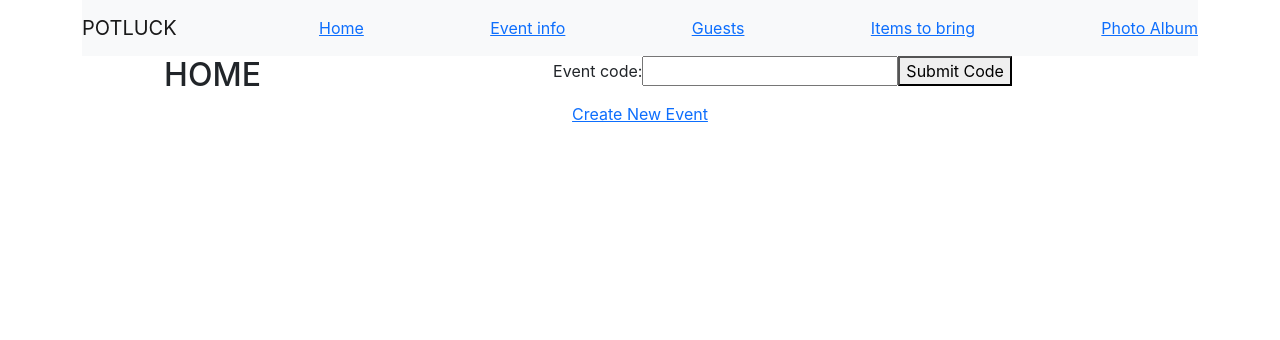
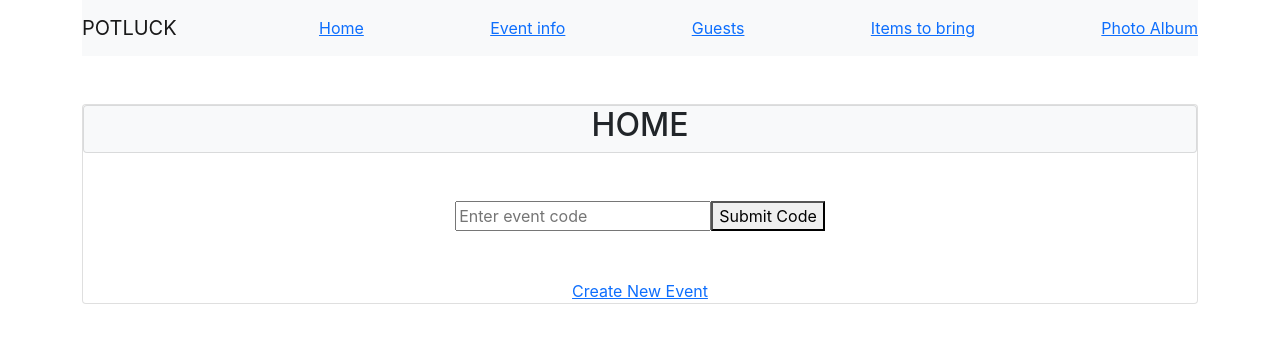
Before and after one commit to dayeane/Mind-your-Ps, a React (Create React App) app in the folder potluck/: page / in a window 1280 px wide. Shown: the top 340 px of the page. Built offline with nearby package versions, Linux system fonts and the light colour scheme; data requests are answered from the project's data file.

Commit message:
Some control-flow fixes for them Item- components, minor styling for HomeScreen and EventInfo

```diff
--- a/potluck/src/EventInfo.js
+++ b/potluck/src/EventInfo.js
@@ -3,16 +3,16 @@ function EventInfo({eventObj}) {
     console.log(eventObj);
     if (eventObj?.code === undefined) {
         return (
-            <>
-                <h2>EVENT INFO</h2>
+            <div className="card mt-5">
+                <h2 className="card-header">EVENT INFO</h2>
                 <p>Please either select an event with your event code or create a new event to manage :)</p>
-            </>
+            </div>
         )
     }
     let {name, time, code, date, description, location, inviteStructure, dressCode} = {...eventObj};
 
     return (
-        <div class="card" id="eventInfo">
+        <div class="card mt-5" id="eventInfo">
             <div class="card-header"><h2>EVENT INFO</h2></div>
 
             <h4>Name: {name}</h4>
--- a/potluck/src/HomeScreen.js
+++ b/potluck/src/HomeScreen.js
@@ -11,14 +11,15 @@ function HomeScreen({codeSubmit}) {
     }
 
     return (
-        <div className="row" id="HomeScreen">
-            <h2 class=" col-3">HOME</h2>
-            <form class=" col-9" name='codeForm' onSubmit={(e) => codeSubmit(e, eventCode)}>
-                <label for='code'>Event code:</label>
-                <input onChange={codeChange} type='text' id='code' name='code' value={eventCode}></input>
+        <div className="card mt-5" id="HomeScreen">
+            <div className="card header bg-light">
+                <h2>HOME</h2>
+            </div>
+            <form className="form mt-5" name='codeForm' onSubmit={(e) => codeSubmit(e, eventCode)}>
+                <input onChange={codeChange} type='text' id='code' name='code' placeholder="Enter event code" value={eventCode}></input>
                 <button type='submit' id='codeSubmit' name='codeSubmit'>Submit Code</button>
             </form>
-            <div className="col-12">
+            <div className="col-12 mt-5">
                 <Link to='/createEvent'>Create New Event</Link>
             </div>
 
--- a/potluck/src/ItemCard.js
+++ b/potluck/src/ItemCard.js
@@ -1,6 +1,6 @@
 import react, {useState} from "react"
 
-function ItemCard ( {itemObj, shownList, seteShownItems, selectedEvent, handleDelete, setSelectedEvent, handleClaimItem }) {
+function ItemCard ( {itemObj, shownList, setShownItems, selectedEvent, handleDelete, setSelectedEvent, handleClaimItem }) {
 
     const {item, category, claimer} = itemObj
 
@@ -38,7 +38,7 @@ function ItemCard ( {itemObj, shownList, seteShownItems, selectedEvent, handleDe
             body:JSON.stringify({thingsToBring: newClaimer})
         })
         .then(res=> res.json())
-        .then((data) => seteShownItems(data.thingsToBring))
+        .then((data) => setShownItems(data.thingsToBring))
     }
 
     return (
--- a/potluck/src/ItemContainer.js
+++ b/potluck/src/ItemContainer.js
@@ -1,14 +1,9 @@
 import react from "react"
 import ItemCard from "./ItemCard"
 
-function ItemContainer ( {handleDelete, shownList, seteShownItems, selectedEvent, setSelectedEvent /*handleClaimItem*/} ) {
+function ItemContainer ( {handleDelete, shownList, setShownItems, selectedEvent, setSelectedEvent} ) {
 
-    if (!shownList) {
-        return (<h2>Loading..</h2>)
-    }
-
-    const shownItem = shownList.map((item) => <ItemCard key={item.id} handleDelete= {handleDelete} shownList={shownList} itemObj= {item} seteShownItems={seteShownItems} selectedEvent={selectedEvent} setSelectedEvent={setSelectedEvent}/*handleClaimItem={handleClaimItem}*//>
-    )
+    const shownItem = shownList.map((item) => <ItemCard key={item.id} handleDelete= {handleDelete} shownList={shownList} itemObj= {item} setShownItems={setShownItems} selectedEvent={selectedEvent} setSelectedEvent={setSelectedEvent}/>)
 
     return (
     <>
--- a/potluck/src/ItemsToBring.js
+++ b/potluck/src/ItemsToBring.js
@@ -3,18 +3,14 @@ import ItemContainer from "./ItemContainer.js"
 import AddItem from "./AddItem.js"
 
 function ItemsToBring ({selectedEvent, setSelectedEvent}) {
+    const [shownItems, setShownItems] = useState(selectedEvent.thingsToBring)
 
-    // const itemList=selectedEvent.thingsToBring
-
-    // console.log(itemList)
-
-    const [shownItems, seteShownItems] = useState(selectedEvent.thingsToBring)
-
-    // console.log(shownItems)
+    if (selectedEvent.length === 0) {
+        return (<p>Please either select an event to manage or create a new event :)</p>)
+    }
 
     function handleDelete(id) {
         const updatedItemList= shownItems.filter((itemObj)=> itemObj.id !== id)
-        debugger
         fetch(`http://localhost:3001/events/${selectedEvent.id}`, {
             method: "PATCH",
             headers: {
@@ -25,11 +21,10 @@ function ItemsToBring ({selectedEvent, setSelectedEvent}) {
         .then(res=> res.json())
         .then((data)=> {
             console.log(data)
-            seteShownItems(data.thingsToBring)
+            setShownItems(data.thingsToBring)
             setSelectedEvent(data)
         })
     }
-
 
     function handleClaimItem(newClaimer) {
         console.log(newClaimer)
@@ -40,13 +35,12 @@ function ItemsToBring ({selectedEvent, setSelectedEvent}) {
             <h1> Here are items we need!</h1>
             <ItemContainer handleClaimItem= {handleClaimItem}
                            shownList= {shownItems}
-                           seteShownItems= {seteShownItems}
+                           setShownItems= {setShownItems}
                            selectedEvent={selectedEvent}
                            setSelectedEvent={setSelectedEvent}
                            handleDelete={handleDelete}/>
             <AddItem
-                // handleFormSubmit={handleFormSubmit}
-                itemList={shownItems} setSelectedEvent={setSelectedEvent} selectedEvent={selectedEvent} seteShownItems={seteShownItems}/>
+                itemList={shownItems} setSelectedEvent={setSelectedEvent} selectedEvent={selectedEvent} setShownItems={setShownItems}/>
         </div>
     )
 }
```
